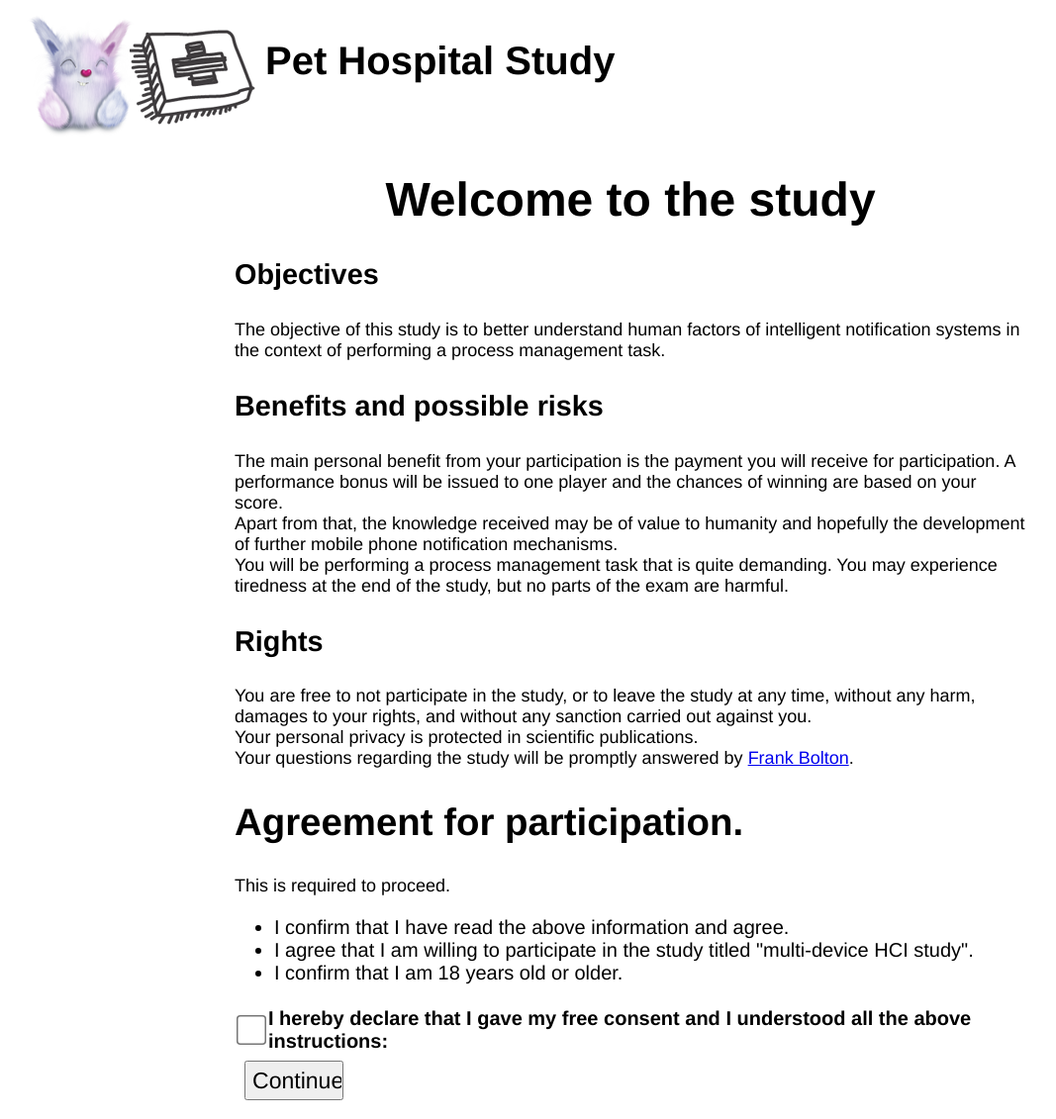
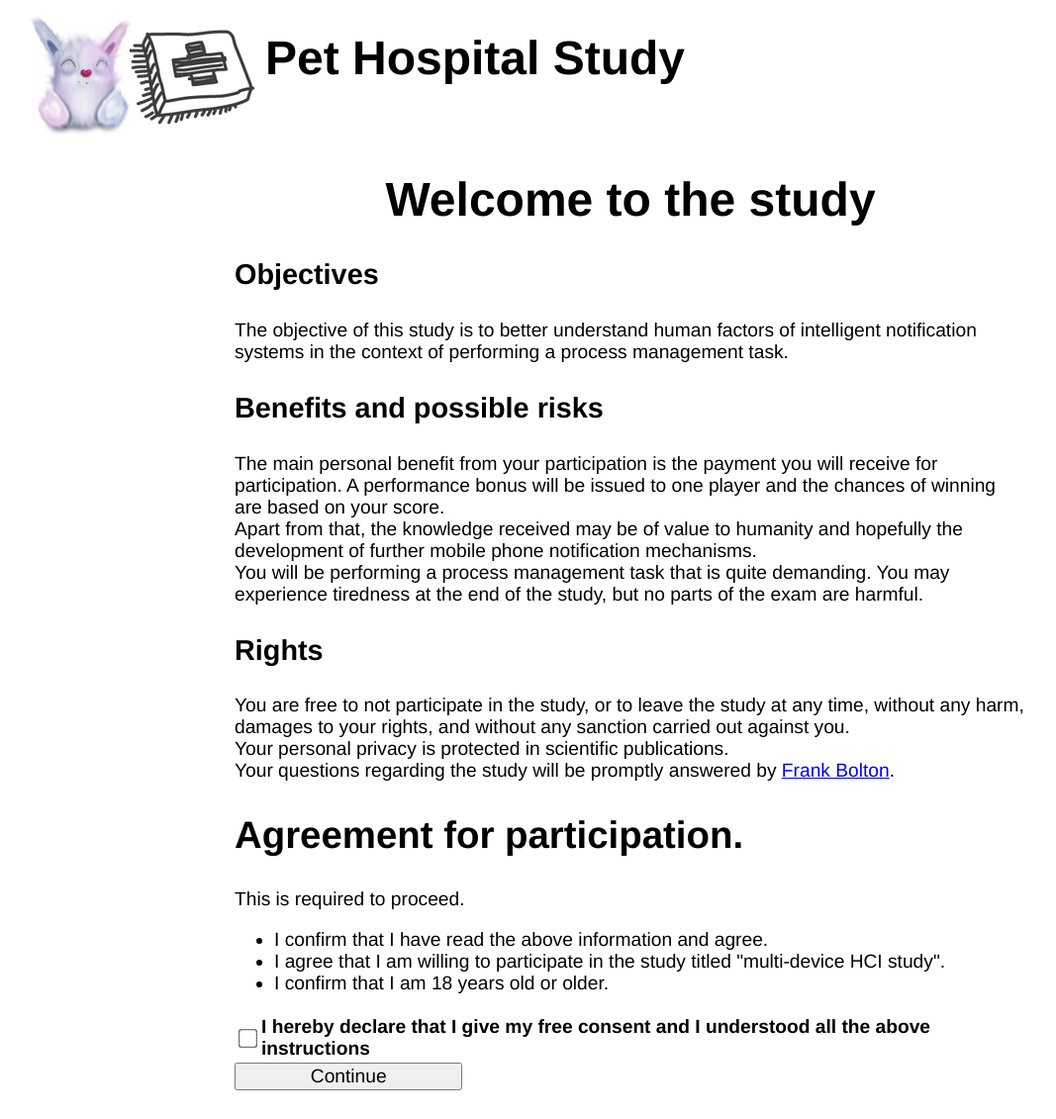
Before and after one commit to frankbolton/pethospital, a Flask app: page / in a window 1280 px wide. Shown: the whole page at 99% size, without its empty margins (3-1070 px from the left). After the commit the page ends 1102 px from the top, so only its background shows below. Run offline with Flask 2, Linux system fonts and the light colour scheme; data that the repository does not hold is empty; some libraries are stand-ins or nearby versions.

Commit message:
made a load of comments as per meeting with Eran on 21 Apr 2015

```diff
--- a/app/hello.py
+++ b/app/hello.py
@@ -2,7 +2,7 @@
 portNumber = 5000
 debug = True
 myHost = '0.0.0.0'
-AMT = True
+#AMT = True
 
 
 
@@ -91,12 +91,12 @@
     if request.method == 'GET':
         #user_agent = request.headers.get('User-Agent')
         trackingLog('/',request.method)
-        if AMT:
-            return render_template('agreement_turk.html', exptime = exptime, learntime=learntime,\
-         numberOfSessions=numberOfSessions, totalTime = learntime + numberOfSessions * (exptime+1))
-        else:
-            return render_template('agreement.html', exptime = exptime, learntime=learntime,\
-         numberOfSessions=numberOfSessions, totalTime = learntime + numberOfSessions * (exptime+1))
+        #if AMT:
+        #return render_template('agreement_turk.html', exptime = exptime, learntime=learntime,\
+        # numberOfSessions=numberOfSessions, totalTime = learntime + numberOfSessions * (exptime+1))
+        #else:
+        return render_template('agreement.html', exptime = exptime, learntime=learntime,\
+        numberOfSessions=numberOfSessions, totalTime = learntime + numberOfSessions * (exptime+1))
         #return'<h1>Hello World</h1><p>Your browser is %s</p>' % user_agent
     else:
         #number = -100
@@ -120,10 +120,10 @@
 def user():
     trackingLog('/questions',request.method, session['userID'])
     if request.method == 'GET':
-        if AMT:
-            return render_template("questions_turk.html", title = 'questions')
-        else:
-            return render_template("questions.html", title = 'questions')
+        #if AMT:
+        #    return render_template("questions_turk.html", title = 'questions')
+        #else:
+        return render_template("questions.html", title = 'questions')
     else:
         turkNickName = request.form['turkNickName']
         age = request.form['age']
@@ -151,11 +151,11 @@
 def instructions():
     trackingLog('/instructions',request.method, session['userID'])
     if request.method =='GET':
-        if AMT:
-            return render_template("instructions_turk.html", exptime = exptime, learntime=learntime,\
-         numberOfSessions=numberOfSessions, totalTime = learntime + numberOfSessions * (exptime+1))
-        else:
-            return render_template("instructions.html", exptime = exptime, learntime=learntime,\
+        #if AMT:
+        #    return render_template("instructions_turk.html", exptime = exptime, learntime=learntime,\
+        # numberOfSessions=numberOfSessions, totalTime = learntime + numberOfSessions * (exptime+1))
+        #else:
+        return render_template("instructions.html", exptime = exptime, learntime=learntime,\
          numberOfSessions=numberOfSessions, totalTime = learntime + numberOfSessions * (exptime+1))
     else:
         return redirect('/stations_learn')
@@ -275,23 +275,19 @@
 
 @app.route('/end')
 def end():
-    trackingLog('/end',request.method, session['userID'])
-    endStr = "Experiment complete, thank you. Please enter the code into mechanical turk: \""\
-    +session["turkNickName"]+str(session["userID"])+"\""
-    session.pop('fullName', None)
-    session.pop('idnumber', None)
-    session.pop('address', None)
-    session.pop('name1', None)
-    session.pop('date', None)
-    session.pop('agree', None)
-    session.pop("userID", None)
-    session.pop('turkNickName', None)
-    session.pop('age', None)
-    session.pop('date', None)
-    session.pop('sex', None)
-    session.pop('salaryRange', None)
-    session.pop('stageNumber', None)
-    return(endStr)
+    try:
+        trackingLog('/end',request.method, session['userID'])
+        endStr = "Experiment complete, thank you. Please enter the code into mechanical turk: \""\
+        +session["turkNickName"]+str(session["userID"])+"\""
+
+        endCode = session["turkNickName"]+str(session["userID"])
+        print endCode
+        session.clear()
+        #return(endStr)
+        return render_template('expComplete.html', endCode = endCode)
+    except KeyError:
+        print "else"
+        return render_template('noSession.html')
 
 @app.route('/end3')
 def end3():
--- a/app/static/styles/web.css
+++ b/app/static/styles/web.css
@@ -16,34 +16,58 @@
 
 p {
     font-family: "HelveticaNeue-Light", "Helvetica Neue Light", "Helvetica Neue", Helvetica, Arial, "Lucida Grande", sans-serif;
-    font-size: 120%;
 }
 
 ul {
     font-family: "HelveticaNeue-Light", "Helvetica Neue Light", "Helvetica Neue", Helvetica, Arial, "Lucida Grande", sans-serif;
 
-}
+  }
 
 body {
    text-align:center; /* this is required for old versions of IE */
    font-family: "HelveticaNeue-Light", "Helvetica Neue Light", "Helvetica Neue", Helvetica, Arial, "Lucida Grande", sans-serif;
    font-size: 120%;
 }
+td {
+  font-family: "HelveticaNeue-Light", "Helvetica Neue Light", "Helvetica Neue", Helvetica, Arial, "Lucida Grande", sans-serif;
+   font-size: 120%;
+}
+
+
 #centered {
    width:800px; /* this is the width of the center column (px, em or %) */
    text-align:left; /*resets the text alignment back to left */
    margin:0 auto; /* auto centers the div in standards complaint browsers */
 }
 
-button, input, label, textarea {
+input{
     font-family: "HelveticaNeue-Light", "Helvetica Neue Light", "Helvetica Neue", Helvetica, Arial, "Lucida Grande", sans-serif;
-    font-size: 120%;
+       font-size: 100%;
+}
+
+input[type = submit] {
+    width:12em;
+}
+
+input[type = number]{
+  width:20em;
+}
+
+input[type = string]{
+  width:20em;
 }
 
 
+
+
+label {
+    font-family: "HelveticaNeue-Light", "Helvetica Neue Light", "Helvetica Neue", Helvetica, Arial, "Lucida Grande", sans-serif;
+       font-size: 100%;
+}
+
 select {
   font-family: "HelveticaNeue-Light", "Helvetica Neue Light", "Helvetica Neue", Helvetica, Arial, "Lucida Grande", sans-serif;
-  font-size: 200%;
+  font-size: 100%;
 
 }
 
@@ -61,13 +85,14 @@
 input[type=radio]
 {
   /* Double-sized Checkboxes */
-  -ms-transform: scale(1.5); /* IE */
-  -moz-transform: scale(1.5); /* FF */
-  -webkit-transform: scale(1.5); /* Safari and Chrome */
-  -o-transform: scale(1.5); /* Opera */
-  margin-right: 10px;
+  -ms-transform: scale(1); /* IE */
+  -moz-transform: scale(1); /* FF */
+  -webkit-transform: scale(1); /* Safari and Chrome */
+  -o-transform: scale(1); /* Opera */
+  margin-right: 5px;
   margin-top:2px;
   margin-bottom:10px;
+
 }
 
 
@@ -77,14 +102,3 @@
     font-family: "HelveticaNeue-Light", "Helvetica Neue Light", "Helvetica Neue", Helvetica, Arial, "Lucida Grande", sans-serif;
 
 }
-
-
-
-
-#submit {
-  margin-left: 10px;
-  margin-top: 10px;
-  width: 200px;
-  height: 30px; //height control doesnt work :(
-  align: center;
-}
--- a/app/templates/agreement.html
+++ b/app/templates/agreement.html
@@ -2,29 +2,7 @@
 {% block content %}
 
 
-<style type="text/css">
-.check {
-	//-webkit-appearance:none;
-	width: 20px;
-	height: 20px;
-	border-radius:4px;
-    border:2px solid #555;
-}
-:checked {
-    background: #aaa;
-}
 
-#submitbutton {
-margin-left: 10px;
-margin-top: 5px;
-width: 100px;
-height: 40px; //height control doesnt work :(
-}
-
-br{
-clear: left;
-}
-</style>
 
 <SCRIPT language=JavaScript>
 <!--
@@ -46,12 +24,6 @@
 
 
 <h1>Welcome to the study</h1>
-    <h3>Objectives</h3>
-<p style="font-size:18px">The objective of this study is to better understand human factors of intelligent notification systems in the context of performing a process management task.
-</p>
-
-
-
 <SCRIPT language=JavaScript>
 /*<h3>Action Required</h3>
 <p style="font-size:18px">
@@ -69,8 +41,11 @@
 */
 </script>
 <div id="centered">
+<h3>Objectives</h3>
+<p>The objective of this study is to better understand human factors of intelligent notification systems in the context of performing a process management task.
+</p>
 <h3>Benefits and possible risks</h3>
-<p style="font-size:18px">
+<p>
 The main personal benefit from your participation is the payment you will receive for participation.
 A performance bonus will be issued to one player and the chances of winning are based on your score.<br>
 Apart from that, the knowledge received may be of value to humanity and hopefully the development of further mobile phone notification mechanisms. <br> You will be performing a process management task that is quite demanding. You may experience tiredness at the end of the study, but no parts of the exam are harmful.
@@ -80,14 +55,14 @@
 
 
 <h3>Rights</h3>
-<p style="font-size:18px">You are free to not participate in the study, or to leave the study at any time, without any harm, damages to your rights, and without any sanction carried out against you.<br>
+<p>You are free to not participate in the study, or to leave the study at any time, without any harm, damages to your rights, and without any sanction carried out against you.<br>
 Your personal privacy is protected in scientific publications.<br>
 Your questions regarding the study will be promptly answered by <a href="mailto:frankbolton@post.tau.ac.il"> Frank Bolton</a>.</p>
 
 
 <h2>Agreement for participation. </h2>
-<p style="font-size:18px">This is required to proceed.</p>
-<ul style="font-size:20px">
+<p>This is required to proceed.</p>
+<ul>
 <li>I confirm that I have read the above information and agree.</li>
 <li>I agree that I am willing to participate in the study titled "multi-device HCI study".</li>
 <li>I confirm that I am 18 years old or older.</li></ul>
@@ -102,10 +77,10 @@
 
 <form action="/" method="POST" onsubmit="return checkCheckBox(this)">
 <table><tr><td>
-<input type="checkbox" name="agree" class="check" /></td><td style="font-size:20px"><b>I hereby declare that I gave my free consent and I understood all the above instructions:</b><br />
+<input type="checkbox" name="agree" class="check" /></td><td><b>I hereby declare that I give my free consent and I understood all the above instructions</b>
 </td></tr></table>
 
-<input type="submitbutton" id="submitbutton" value="Continue" >
+<input type="submit" id="submitbutton" value="Continue" >
 </form>
 </div>
 
--- /dev/null
+++ b/app/templates/expComplete.html
@@ -0,0 +1,6 @@
+{% extends "base.html" %}
+{% block content %}
+<p>
+Experiment complete, thank you. Please enter the code into mechanical turk:
+{{endCode}}.</p>
+{% endblock %}
```
Also changed, not shown: app/static/scripts/controllers/mobile.js (+23 -0 lines), app/templates/noSession.html (added, +8 -0 lines), app/templates/questions.html (+4 -5 lines).
